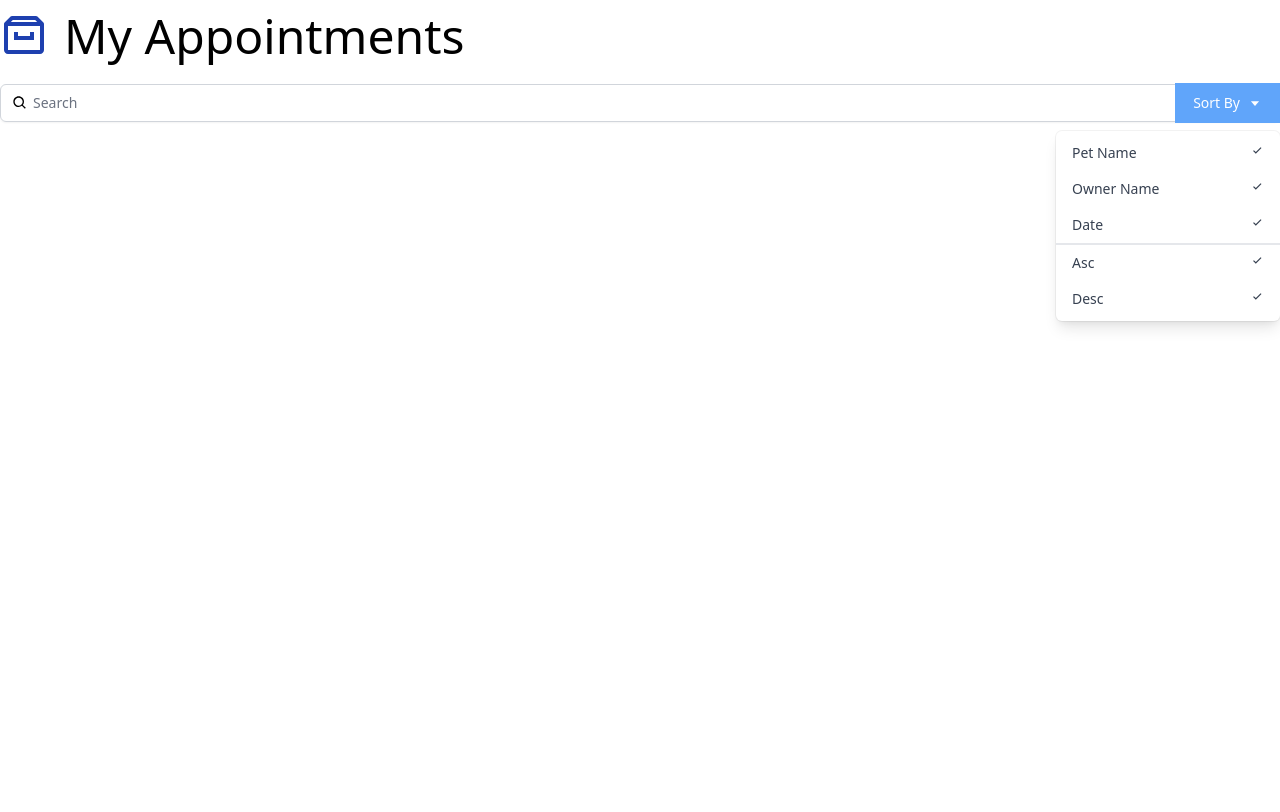
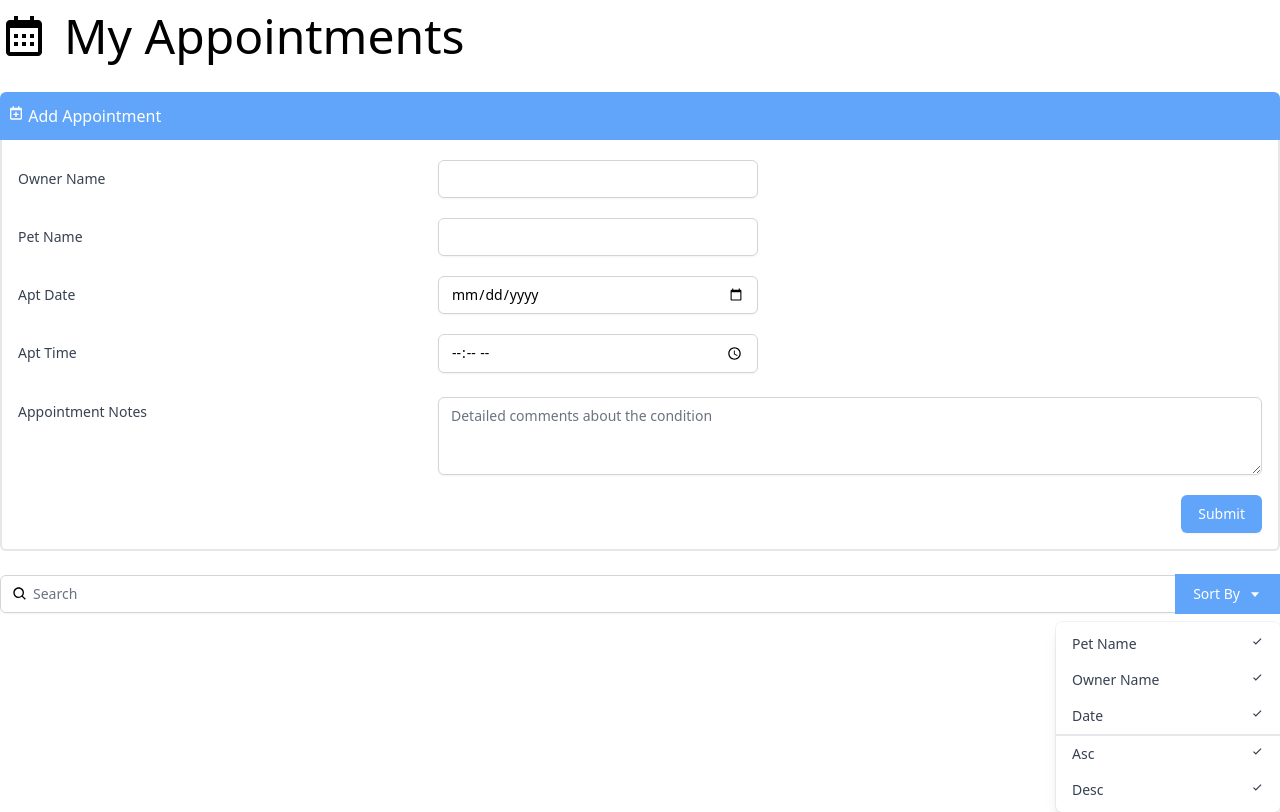
Before and after one commit to olaassem/react-interface, a React (Create React App) app: page / in a window 1280 px wide. Built offline with nearby package versions, Linux system fonts and the light colour scheme.

Commit message:
project comps

```diff
--- a/src/App.js
+++ b/src/App.js
@@ -1,13 +1,15 @@
-import { BiArchive } from 'react-icons/bi';
+import { BiCalendar } from 'react-icons/bi';
+import AddAppt from './components/AddAppt';
 import Search from './components/Search';
 
 function App() {
   return (
     <div className="App container mx-auto mt-3 font-thin">
-      <h1 className="text-5xl">
-        <BiArchive className="inline-block text-blue-800 align-top mr-4" />
+      <h1 className="text-5xl mb-8">
+        <BiCalendar className="inline-block align-top mr-4" />
         My Appointments
       </h1>
+      <AddAppt />
       <Search />
     </div>
   );
--- /dev/null
+++ b/src/components/AddAppt.js
@@ -0,0 +1,73 @@
+import { BiCalendarPlus } from "react-icons/bi";
+
+const AddAppt = () => {
+  return (
+    <div>
+      <button className="bg-blue-400 text-white px-2 py-3 w-full text-left rounded-t-md">
+        <div><BiCalendarPlus className="inline-block align-text-top" />  Add Appointment</div>
+      </button>
+      <div className="border-r-2 border-b-2 border-l-2 border-light-blue-500 rounded-b-md pl-4 pr-4 pb-4">
+        <div className="sm:grid sm:grid-cols-3 sm:gap-4 sm:items-start  sm:pt-5">
+          <label htmlFor="ownerName" className="block text-sm font-medium text-gray-700 sm:mt-px sm:pt-2">
+            Owner Name
+          </label>
+          <div className="mt-1 sm:mt-0 sm:col-span-2">
+            <input type="text" name="ownerName" id="ownerName"
+              className="max-w-lg block w-full shadow-sm focus:ring-indigo-500 focus:border-indigo-500 sm:max-w-xs sm:text-sm border-gray-300 rounded-md" />
+          </div>
+        </div>
+
+        <div className="sm:grid sm:grid-cols-3 sm:gap-4 sm:items-start  sm:pt-5">
+          <label htmlFor="petName" className="block text-sm font-medium text-gray-700 sm:mt-px sm:pt-2">
+            Pet Name
+          </label>
+          <div className="mt-1 sm:mt-0 sm:col-span-2">
+            <input type="text" name="petName" id="petName"
+              className="max-w-lg block w-full shadow-sm focus:ring-indigo-500 focus:border-indigo-500 sm:max-w-xs sm:text-sm border-gray-300 rounded-md" />
+          </div>
+        </div>
+
+        <div className="sm:grid sm:grid-cols-3 sm:gap-4 sm:items-start  sm:pt-5">
+          <label htmlFor="aptDate" className="block text-sm font-medium text-gray-700 sm:mt-px sm:pt-2">
+            Apt Date
+          </label>
+          <div className="mt-1 sm:mt-0 sm:col-span-2">
+            <input type="date" name="aptDate" id="aptDate"
+              className="max-w-lg block w-full shadow-sm focus:ring-indigo-500 focus:border-indigo-500 sm:max-w-xs sm:text-sm border-gray-300 rounded-md" />
+          </div>
+        </div>
+
+        <div className="sm:grid sm:grid-cols-3 sm:gap-4 sm:items-start  sm:pt-5">
+          <label htmlFor="aptTime" className="block text-sm font-medium text-gray-700 sm:mt-px sm:pt-2">
+            Apt Time
+          </label>
+          <div className="mt-1 sm:mt-0 sm:col-span-2">
+            <input type="time" name="aptTime" id="aptTime"
+              className="max-w-lg block w-full shadow-sm focus:ring-indigo-500 focus:border-indigo-500 sm:max-w-xs sm:text-sm border-gray-300 rounded-md" />
+          </div>
+        </div>
+
+        <div className="sm:grid sm:grid-cols-3 sm:gap-4 sm:items-start  sm:pt-5">
+          <label htmlFor="aptNotes" className="block text-sm font-medium text-gray-700 sm:mt-px sm:pt-2">
+            Appointment Notes
+          </label>
+          <div className="mt-1 sm:mt-0 sm:col-span-2">
+            <textarea id="aptNotes" name="aptNotes" rows="3"
+              className="shadow-sm focus:ring-indigo-500 focus:border-indigo-500 mt-1 block w-full sm:text-sm border-gray-300 rounded-md" placeholder="Detailed comments about the condition"></textarea>
+          </div>
+        </div>
+
+
+        <div className="pt-5">
+          <div className="flex justify-end">
+            <button type="submit" className="ml-3 inline-flex justify-center py-2 px-4 border border-transparent shadow-sm text-sm font-medium rounded-md text-white bg-blue-400 hover:bg-blue-700 focus:outline-none focus:ring-2 focus:ring-offset-2 focus:ring-blue-400">
+              Submit
+            </button>
+          </div>
+        </div>
+      </div>
+    </div>
+  )
+}
+
+export default AddAppt;
```
